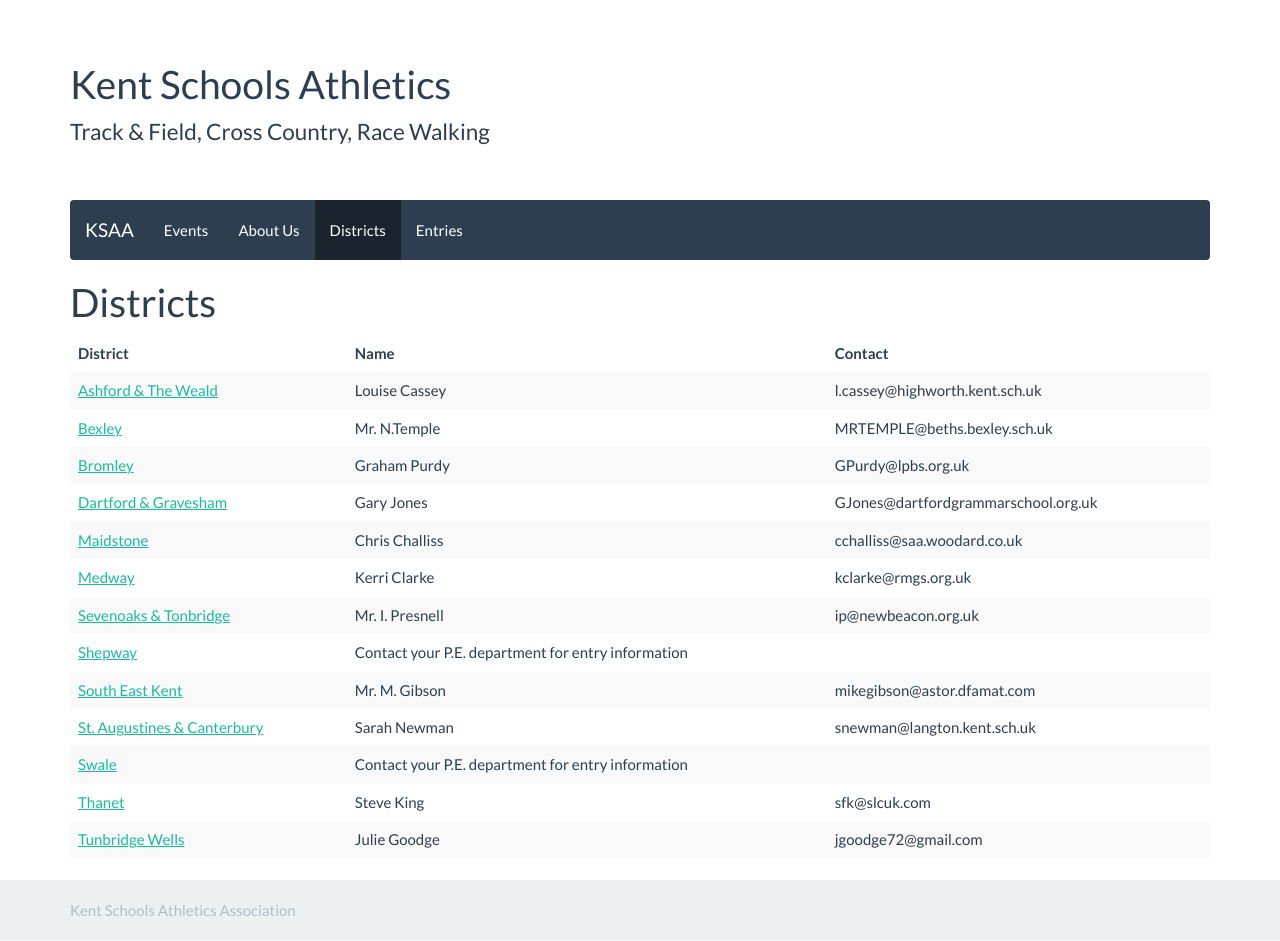
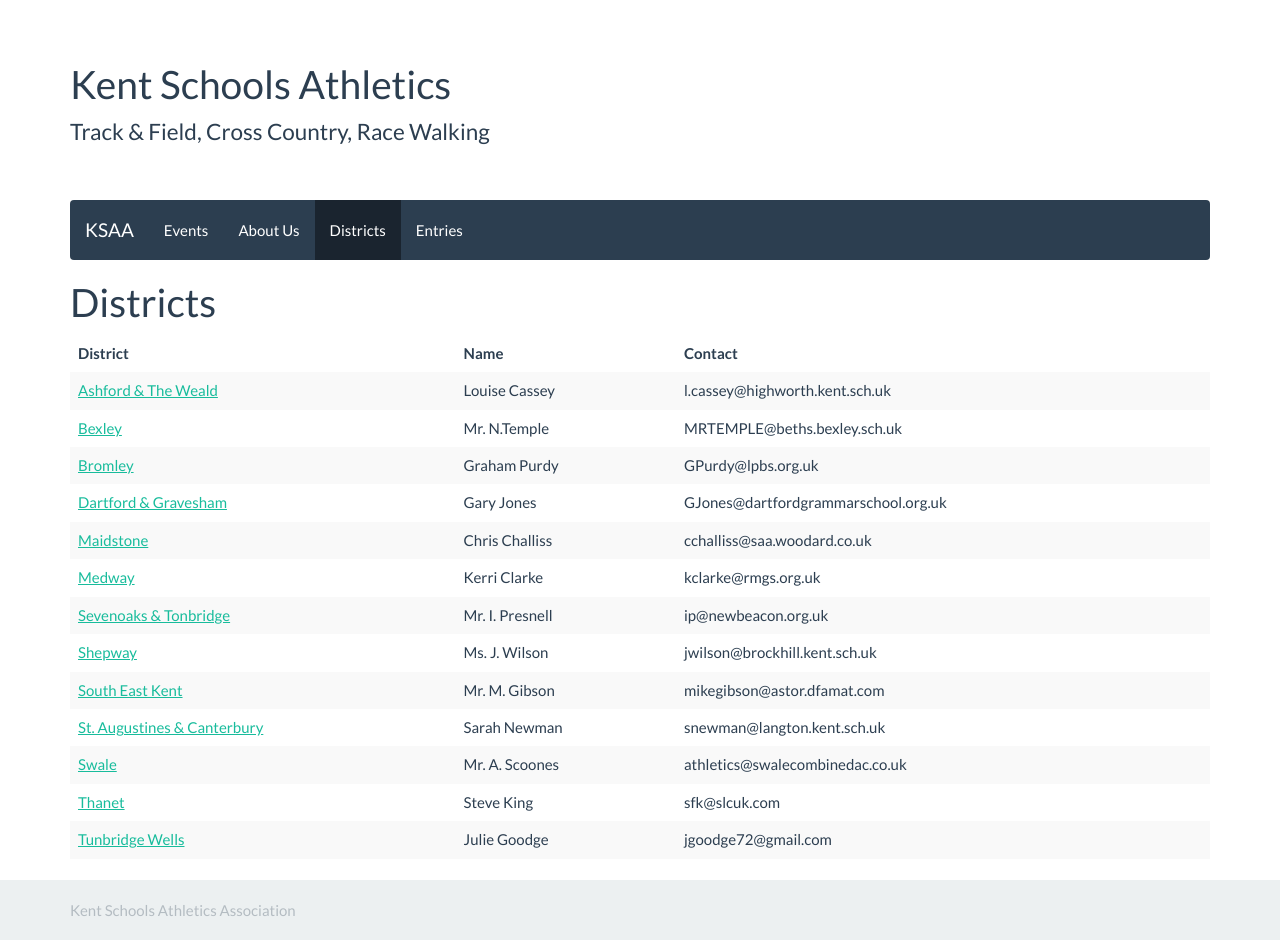
Before and after one commit to chrisnewark/chrisnewark.github.io, a Jekyll site: the page built from districts/index.md, in a window 1280 px wide. Built offline with Jekyll 4.4.1, drawn with Linux system fonts in a browser that asks for light colours; nearby versions of some CDN libraries.

Commit message:
Updated district managers

```diff
--- a/_districts/shepway.md
+++ b/_districts/shepway.md
@@ -1,8 +1,8 @@
 ---
 layout: default
 title: Shepway
-summer_manager: Contact your P.E. department for entry information
-summer_manager-email:
+summer_manager: Ms. J. Wilson
+summer_manager-email: jwilson@brockhill.kent.sch.uk
 winter_manager: Ms. J. Wilson
 winter_manager-email: jwilson@brockhill.kent.sch.uk
 ---
--- a/_districts/swale.md
+++ b/_districts/swale.md
@@ -1,8 +1,8 @@
 ---
 layout: default
 title: Swale
-summer_manager: Contact your P.E. department for entry information
-summer_manager-email:
+summer_manager: Mr. A. Scoones
+summer_manager-email: athletics@swalecombinedac.co.uk
 winter_manager: Mr. A. Scoones
 winter_manager-email: athletics@swalecombinedac.co.uk
 ---
```
